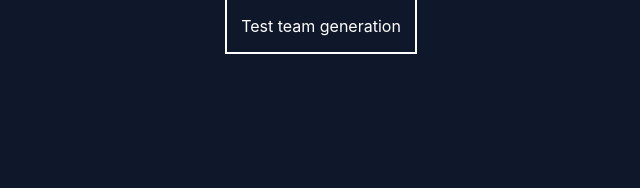
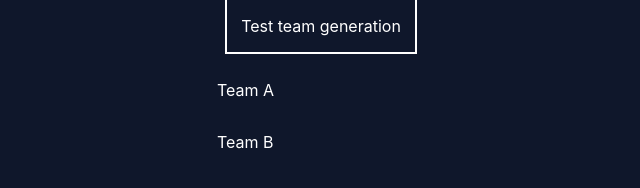
Before and after one commit to PauliMaenpaa/beer-pong-tournament, a React (Vite) app: page / in a window 1280 px wide. Both pictures are taken after a click on the button "Test team generation". Shown: the part 308-496 px from the top of the page, without its empty margins (319-959 px from the left). Built offline with nearby package versions, Linux system fonts and the light colour scheme.

Commit message:
Built: Show generated teams and its players and player associated scores and blocs on UI

```diff
--- a/src/App.jsx
+++ b/src/App.jsx
@@ -50,13 +50,7 @@ function App() {
       teams[targetTeamIndex].members.push(player);
     });
 
-    return teams;
-  };
-
-  const testTeams = () => {
-    const output = generateTeams();
-
-    console.table(output);
+    setTeams(teams);
   };
 
   return (
@@ -120,10 +114,32 @@ function App() {
       <div>
         <button
           className="w-48 h-14 mx-4 my-4 border-2"
-          onClick={() => testTeams()}
+          onClick={() => generateTeams()}
         >
           Test team generation
         </button>
+
+        <div>
+          <ul className="space-y-3">
+            {teams.map((t) => (
+              <li className="p-2" key={t.id}>
+                <span>{t.name}</span>
+                <span>
+                  {t.members.map((p) => (
+                    <li
+                      className=" bg-slate-800 flex justify-start my-2 p-2 rounded"
+                      key={p.id}
+                    >
+                      <div className="flex-2">{p.name}</div>
+                      <div className="flex-1">{p.score}</div>
+                      <div className="flex-1">{p.blocks}</div>
+                    </li>
+                  ))}
+                </span>
+              </li>
+            ))}
+          </ul>
+        </div>
       </div>
     </div>
   );
```
